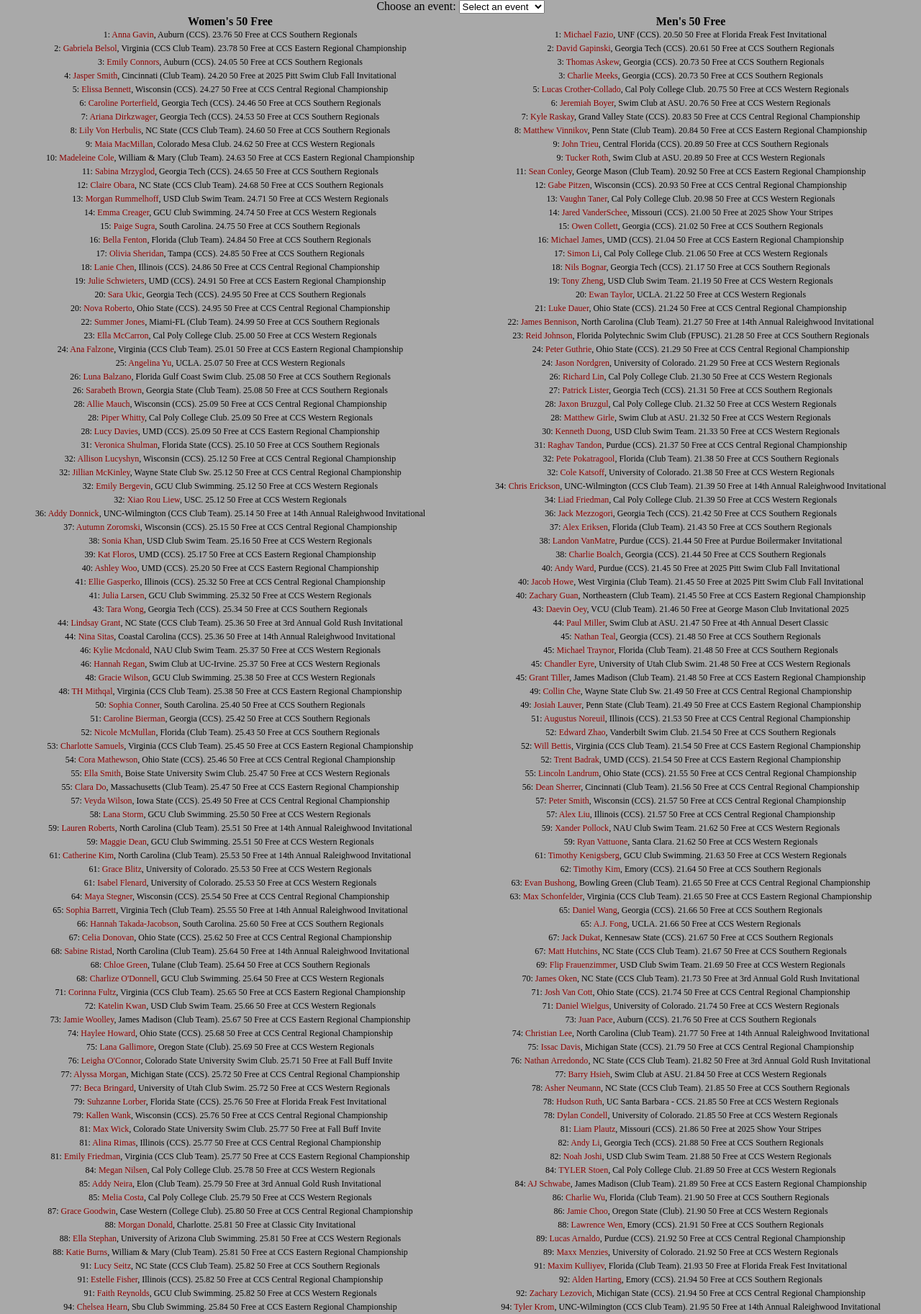
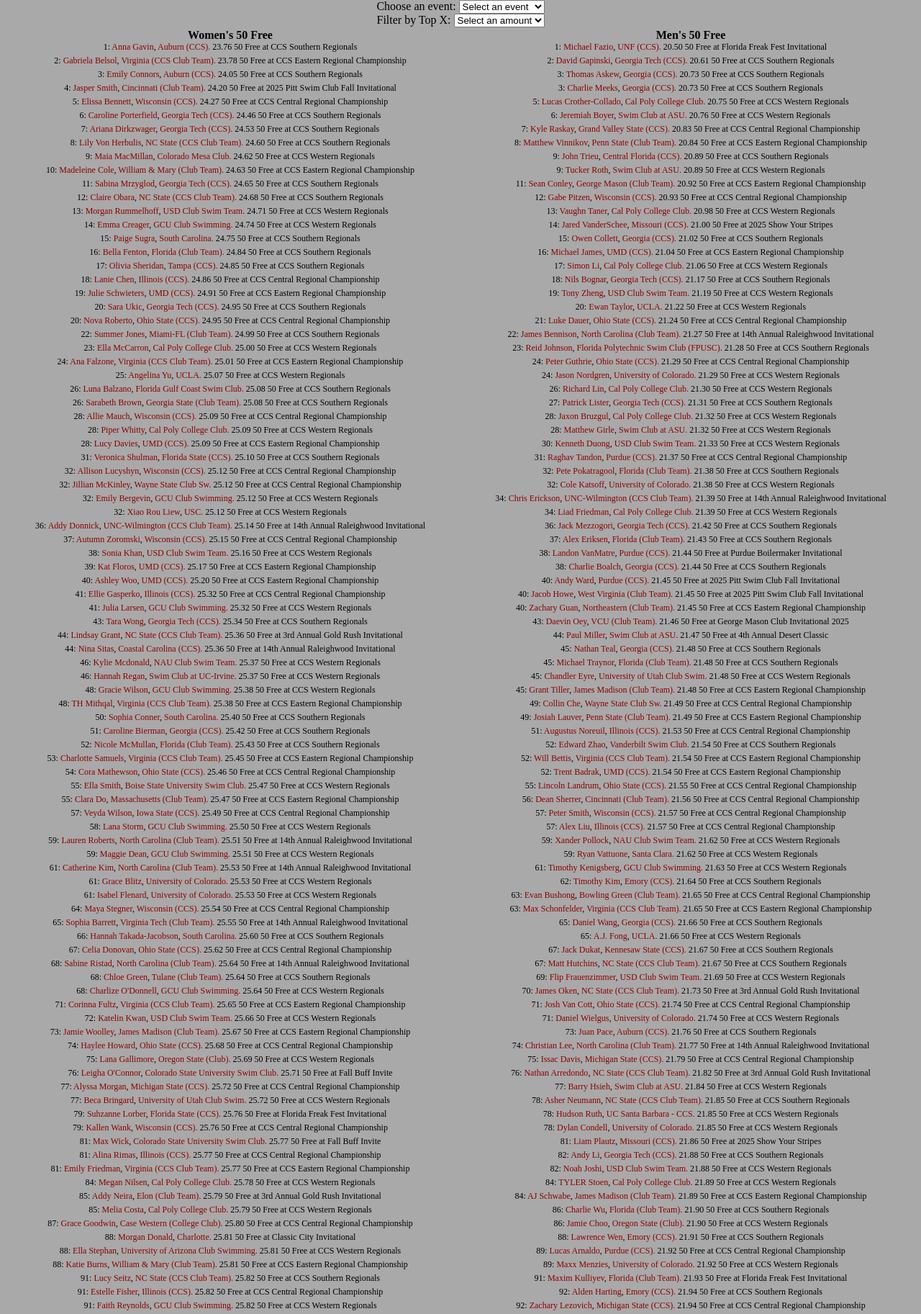
Before and after one commit to JadoG1764/Swimcloud-Scraper, a Django app: page /races/ in a window 1280 px wide. Shown: the part 87-1912 px from the top of the page at 72% size. Run offline with Django 5.2, Linux system fonts and the light colour scheme; data comes from the database, SQL or seed files in the repository.

Commit message:
Added Teams to work but only from a link in races. Added filtering on top 30,50,100, and 200 for races but error on getting filtered event and filtered top x to both work at the same time.

```diff
--- a/ClubSwim/urls.py
+++ b/ClubSwim/urls.py
@@ -26,4 +26,5 @@ urlpatterns = [
     path('teams/', include('Races.urls')),
     path('swimmers/<slug:slug>/', include('Races.urls')),
     path('swimmers_redirect/', include('Races.urls')),
+    path('teams/<slug:slug>/', include('Races.urls')),
 ]
--- a/Data/GetSwimmersTimes.py
+++ b/Data/GetSwimmersTimes.py
@@ -19,10 +19,11 @@ td_text = []
 eventNumList = [150, 1100, 1200, 1500, 11000, 250, 2100, 2200, 350, 3100, 3200, 450, 4100, 4200, 5100, 5200, 5400]
 genderList = ["M", "F"]
 j = 0
-Race.ClearFile("SwimmersTimes.txt") #resets the file
+#Race.ClearFile("SwimmersTimes.txt") #resets the file
 eventMap: dict[int, Race] = {}
 
 #Loops over both genders, all events, up to the top 200 in each event
+"""
 for gender in genderList:
     for event in eventNumList:
         td_text = []
@@ -55,5 +56,5 @@ for gender in genderList:
 
             j += 1 #j is the index in the dictionary
             i += 7 #7 fields to go to the next line in the dictionary
-
+"""
 MapCreator.RaceMap()
--- a/Models/MapCreator.py
+++ b/Models/MapCreator.py
@@ -28,7 +28,9 @@ def RaceMap():
             event=race.event,
             gender=race.gender,
             nqt=race.nqt,
-            slug=slugify(race.name)
+            name_slug=slugify(race.name),
+            meet_slug=slugify(race.meet),
+            team_slug=slugify(race.team)
         )
         i += 8
         j += 1
--- a/Models/Race.py
+++ b/Models/Race.py
@@ -25,7 +25,7 @@ def MinutesToSeconds(time):
 #swimmer that appears on more than one event has duplicate objects
 class Race:
     def __init__(self, place = None, name = None, team = None, meet = None, time = None, event = None, gender = None, nqt = "False"):
-        self.place = place
+        self.place = int(place)
         if name is None:
             print(name)
             self.name = "Empty Name"
--- a/Races/models.py
+++ b/Races/models.py
@@ -2,7 +2,7 @@ from django.db import models
 from django.utils.text import slugify
 
 class Races(models.Model):
-    place = models.CharField(max_length=120)
+    place = models.IntegerField()
     name = models.CharField(max_length=120)
     team = models.CharField(max_length=120)
     meet = models.CharField(max_length=120)
@@ -10,7 +10,9 @@ class Races(models.Model):
     event = models.CharField(max_length=120)
     gender = models.CharField(max_length=120)
     nqt = models.BooleanField(default=False)
-    slug = models.SlugField(max_length=120, unique=False)
+    name_slug = models.SlugField(max_length=120, unique=False)
+    meet_slug = models.SlugField(max_length=120, unique=False)
+    team_slug = models.SlugField(max_length=120, unique=False)
 
     def __str__(self):
         return f"{self.name} ({self.event})"
--- a/Races/urls.py
+++ b/Races/urls.py
@@ -8,4 +8,5 @@ urlpatterns = [
     path('teams/', views.teams_page),
     path('swimmers/<str:name>/', views.swimmers_slug),
     path('swimmers_redirect/', views.swimmer_redirect, name='swimmers_redirect'),
+    path('teams/<str:name>/', views.teams_slug),
 ]
--- a/Races/views.py
+++ b/Races/views.py
@@ -11,20 +11,33 @@ def home_page(request):
 
 def races_page(request):
     selected_event = request.GET.get("event")
+    selected_top = request.GET.get("top")
     races = Races.objects.all()
     if selected_event:
         if selected_event != "All":
             races = races.filter(event=selected_event)
+    if selected_top:
+        if selected_top != "All":
+            races = races.filter(place__range=(1, int(selected_top)))
     return render(request, "Races.html", {'races': races})
 
 def swimmers_page(request):
     return render(request, "swimmers.html")
 
 def swimmers_slug(request, name):
-    races = Races.objects.all().filter(slug=name)
+    races = Races.objects.all().filter(name_slug=name)
+    formatted_name = ""
     if races:
         formatted_name = races[0].name
     return render(request, "swimmers.html", {'races': races, 'formatted_name': formatted_name})
+
+def teams_slug(request, name):
+    races = Races.objects.all().filter(team_slug=name)
+    formatted_team = ""
+    if races:
+        formatted_team = races[0].team
+    return render(request, "teams.html", {'races': races, 'formatted_name': formatted_team})
+
 
 def teams_page(request):
     races = Races.objects.all()
@@ -36,3 +49,10 @@ def swimmer_redirect(request):
         slug_name = name.replace(' ', '-').lower()
         return swimmers_slug('swimmers_slug', name=slug_name)
     return redirect('/')
+
+def teams_redirect(request):
+    if request.method == 'POST':
+        name = request.POST.get('TeamName', '')
+        team_name = name.replace(' ', '-').lower()
+        return teams_slug('teams_slug', name=team_name)
+    return redirect('/')
--- a/templates/Races.html
+++ b/templates/Races.html
@@ -32,7 +32,6 @@
             <option value="100 IM">100 IM</option>
             <option value="200 IM">200 IM</option>
             <option value="400 IM">400 IM</option>
-
         </select>
     </form>
     <script>
@@ -42,26 +41,47 @@
     </script>
 {% endblock %}
 
+{% block table2 %}
+    <form method="GET" action="">
+        <label for="top">Filter by Top X:</label>
+        <select name="top" id="top">
+            <option value='' disabled selected>Select an amount</option>
+            <option value="All" >Show All</option>
+            <option value="30" >30</option>
+            <option value="50">50</option>
+            <option value="100">100</option>
+            <option value="200">200</option>
+        </select>
+    </form>
+    <script>
+        document.getElementById("top").addEventListener("change", function() {
+            this.form.submit(); // automatically submit the form when the dropdown changes
+        });
+    </script>
+{% endblock %}
+
+
+
 {% block main %}
 <main class="stats-layout">
     <div class="events">
         {% for race in races %}
             {% if race.gender == "Women" %}
-                {% if race.place == "1" %}
+                {% if race.place == 1 %}
                     <h2>{{ race.gender }}'s {{ race.event }}</h2>
                 {% endif %}
-                <p>{{ race.place }}: <a href="/swimmers/{{ race.name|slugify  }}/">{{ race.name }}</a>, {{ race.team }}. {{ race.time }} {{ race.event }} at {{ race.meet }}</p>
+                {{ race.place }}: <a href="/swimmers/{{ race.name_slug  }}/">{{ race.name }}</a>, <a href = "/teams/{{ race.team_slug }}/">{{ race.team }}.</a> {{ race.time }} {{ race.event }} at {{ race.meet }}</p>
             {% endif %}
         {% endfor %}
     </div>
     <div class ="events">
         {% for race in races %}
             {% if race.gender == "Men" %}
-                {% if race.place == "1" %}
+                {% if race.place == 1 %}
                     <h2>{{ race.gender }}'s {{ race.event }}</h2>
                 {% endif %}
                 {% if race.gender == "Men" %}
-                   <p>{{ race.place }}: <a href="/swimmers/{{ race.name|slugify  }}/">{{ race.name }}</a>, {{ race.team }}. {{ race.time }} {{ race.event }} at {{ race.meet }}</p>
+                 {{ race.place }}: <a href="/swimmers/{{ race.name_slug  }}/">{{ race.name }}</a>, <a href = "/teams/{{ race.team_slug }}/">{{ race.team }}.</a> {{ race.time }} {{ race.event }} at {{ race.meet }}</p>
                 {% endif %}
             {% endif %}
         {% endfor %}
--- a/templates/template.html
+++ b/templates/template.html
@@ -25,6 +25,9 @@
         {% block table %}
         {% endblock %}
 
+        {% block table2 %}
+        {% endblock %}
+
         {% block main %}
         {% endblock %}
     </main>
```
Also changed, not shown: templates/Teams.html (+12 -6 lines), Data/SwimmersTimes.txt (line endings or trailing spaces), Races/migrations/0005_rename_slug_races_meet_slug_races_name_slug_and_more.py (added), Races/migrations/0006_alter_races_place.py (added), db.sqlite3.
